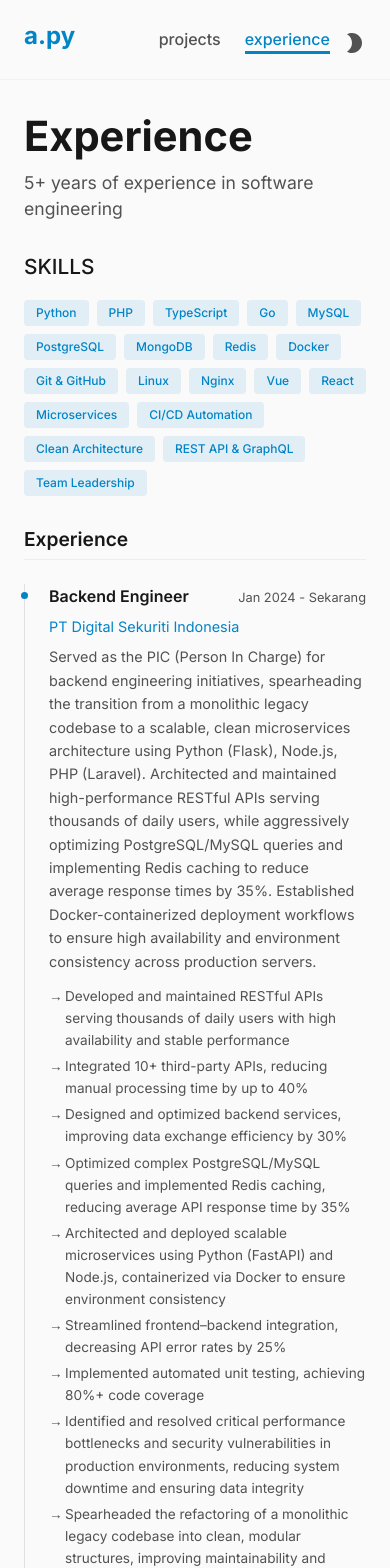
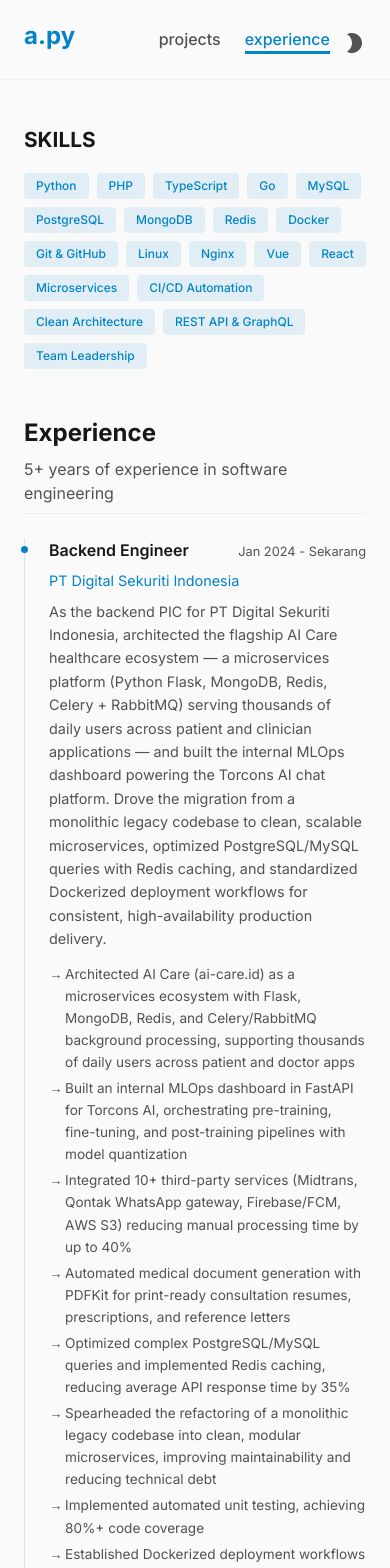
Before and after one commit to agungprsty/agungprsty.github.io, a React (Vite) app: page /experience in a window 390 px wide. Shown: the top 1568 px of the page. Built offline with nearby package versions, Linux system fonts and the light colour scheme.

Commit message:
fix: responsive experience title, align experience with projects

```diff
--- a/src/components/Skills/Skills.tsx
+++ b/src/components/Skills/Skills.tsx
@@ -5,7 +5,7 @@
 
   return (
     <section id="skills" className="section mt-12">
-      <h4 className="section__title uppercase mb-5">Skills</h4>
+      <h4 className="section__title uppercase mb-5 font-bold">Skills</h4>
 
       <div className="flex flex-wrap gap-2">
         {skills.map((skill) => (
--- a/src/index.css
+++ b/src/index.css
@@ -246,14 +246,18 @@
   }
 }
 
+@layer base {
   @media (max-width: 900px) {
     h1 {
       font-size: 2.6rem;
     }
   }
+}
 
+@layer components {
   @media (max-width: 600px) {
     .section {
       margin-top: 2em;
     }
   }
+}
--- a/src/pages/Experience.tsx
+++ b/src/pages/Experience.tsx
@@ -6,19 +6,17 @@
 
   return (
     <>
-      <section id="experience-header" className="section pb-0">
-        <h1 className="text-[2.5rem] font-bold text-fg-alt dark:text-white mb-2">Experience</h1>
-        <p className="text-[1.1rem] text-fg dark:text-[#888]">
-          5+ years of experience in software engineering
-        </p>
-      </section>
-
       <Skills />
 
       <section id="experience-timeline" className="section mt-12">
-        <h3 className="text-[1.2rem] font-semibold text-fg-alt dark:text-white mb-6 pb-2 border-b border-black/5 dark:border-white/[0.08]">
-          Experience
-        </h3>
+        <section id="experience-header" className="section mb-6 pb-2 border-b border-black/5">
+          <h1 className="mb-2 text-2xl font-bold text-fg-alt dark:text-white sm:text-3xl md:text-4xl lg:text-[2.5rem]">
+            Experience
+          </h1>
+          <p className="text-base text-fg dark:text-[#888] sm:text-lg">
+            5+ years of experience in software engineering
+          </p>
+        </section>
 
         <div className="flex flex-col">
           {experience.map((item) => (
--- a/src/portfolio.ts
+++ b/src/portfolio.ts
@@ -178,17 +178,16 @@
     role: 'Backend Engineer',
     period: 'Jan 2024 - Sekarang',
     description:
-      'Served as the PIC (Person In Charge) for backend engineering initiatives, spearheading the transition from a monolithic legacy codebase to a scalable, clean microservices architecture using Python (Flask), Node.js, PHP (Laravel). Architected and maintained high-performance RESTful APIs serving thousands of daily users, while aggressively optimizing PostgreSQL/MySQL queries and implementing Redis caching to reduce average response times by 35%. Established Docker-containerized deployment workflows to ensure high availability and environment consistency across production servers.',
+      'As the backend PIC for PT Digital Sekuriti Indonesia, architected the flagship AI Care healthcare ecosystem — a microservices platform (Python Flask, MongoDB, Redis, Celery + RabbitMQ) serving thousands of daily users across patient and clinician applications — and built the internal MLOps dashboard powering the Torcons AI chat platform. Drove the migration from a monolithic legacy codebase to clean, scalable microservices, optimized PostgreSQL/MySQL queries with Redis caching, and standardized Dockerized deployment workflows for consistent, high-availability production delivery.',
     points: [
-      'Developed and maintained RESTful APIs serving thousands of daily users with high availability and stable performance',
-      'Integrated 10+ third-party APIs, reducing manual processing time by up to 40%',
-      'Designed and optimized backend services, improving data exchange efficiency by 30%',
+      'Architected AI Care (ai-care.id) as a microservices ecosystem with Flask, MongoDB, Redis, and Celery/RabbitMQ background processing, supporting thousands of daily users across patient and doctor apps',
+      'Built an internal MLOps dashboard in FastAPI for Torcons AI, orchestrating pre-training, fine-tuning, and post-training pipelines with model quantization',
+      'Integrated 10+ third-party services (Midtrans, Qontak WhatsApp gateway, Firebase/FCM, AWS S3) reducing manual processing time by up to 40%',
+      'Automated medical document generation with PDFKit for print-ready consultation resumes, prescriptions, and reference letters',
       'Optimized complex PostgreSQL/MySQL queries and implemented Redis caching, reducing average API response time by 35%',
-      'Architected and deployed scalable microservices using Python (FastAPI) and Node.js, containerized via Docker to ensure environment consistency',
-      'Streamlined frontend–backend integration, decreasing API error rates by 25%',
+      'Spearheaded the refactoring of a monolithic legacy codebase into clean, modular microservices, improving maintainability and reducing technical debt',
       'Implemented automated unit testing, achieving 80%+ code coverage',
-      'Identified and resolved critical performance bottlenecks and security vulnerabilities in production environments, reducing system downtime and ensuring data integrity',
-      'Spearheaded the refactoring of a monolithic legacy codebase into clean, modular structures, improving maintainability and reducing technical debt for future feature deployments'
+      'Established Dockerized deployment workflows to ensure environment consistency and high availability across production servers'
     ]
   },
   {
@@ -198,13 +197,14 @@
     role: 'Junior Web Developer',
     period: 'Jun 2021 - Dec 2023',
     description:
-      'Developed and maintained over 5 highly responsive web applications from the ground up, translating complex UI/UX designs from Figma into functional, cross-device compatible interfaces using modern JavaScript, jQuery, AJAX, and JSON. Actively collaborated with a cross-functional team of engineers and designers using agile Git-based workflows to accelerate feature delivery. Focused heavily on front-end performance, successfully improving website loading speeds by up to 30% through advanced asset minification, and the strategic implementation of efficient browser caching techniques.',
+      'Built and maintained production web applications including the Klinia clinic management system (CodeIgniter 3), the LMS Get-Kalm learning platform (Laravel + OAuth2 SSO), the Rumah Berkat master dashboard, and the NU Tech Capture The Flag platform. Translated Figma designs into responsive, cross-device interfaces with JavaScript, jQuery, AJAX, and JSON, collaborating with engineers and designers in agile Git-based workflows.',
     points: [
-      'Developed 5+ responsive web applications that improved mobile user engagement by 20% and ensured cross-device accessibility',
-      'Improved website loading speed by up to 30% through advanced asset optimization, minification, and implementing efficient browser caching strategies',
-      'Enhanced user interaction and front-end responsiveness by developing dynamic interactive components utilizing JavaScript and jQuery',
-      'Converted UI/UX designs from Figma into functional web applications using AJAX and JSON',
-      'Collaborated with a cross-functional team of 6+ engineers and designers using Git-based workflows, reducing code conflict resolutions by 15%'
+      'Developed Klinia (klinia.id), digitizing end-to-end clinic workflows — patient records, appointments, queue management, inventory, and billing',
+      'Built LMS Get-Kalm course creation, enrollment, and progress tracking with OAuth2-based Single Sign-On for secure cross-service access',
+      'Developed the Rumah Berkat master dashboard to consolidate multi-service operations, analytics, and role-based administration',
+      'Delivered the NU Tech CTF frontend with dynamic scoring, flag submission, and real-time leaderboard for live competitive events',
+      'Improved website loading speed by up to 30% through asset minification and efficient browser caching strategies',
+      'Converted Figma UI/UX designs into functional web applications using JavaScript, AJAX, and JSON'
     ]
   },
   {
```
Lines whose indentation alone changed are shown as unchanged.
